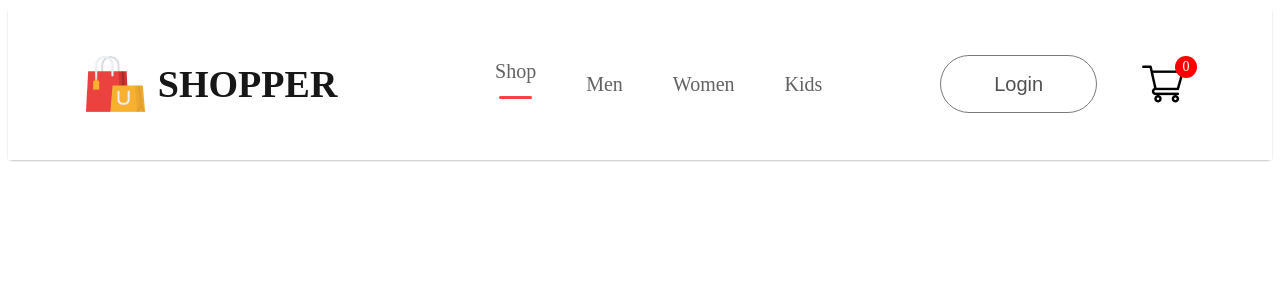
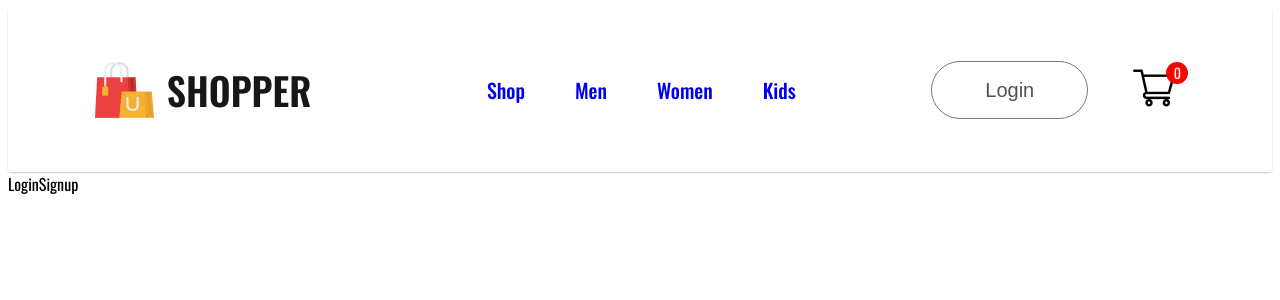
Before and after one commit to morggyogola/clothes_ecommerce_frontend, a React (Vite) app: page /login in a window 1280 px wide. Shown: the top 300 px of the page. Built offline with nearby package versions, Linux system fonts and the light colour scheme.

Commit message:
Added navbar routing and links

```diff
--- a/index.html
+++ b/index.html
@@ -3,6 +3,9 @@
   <head>
     <meta charset="UTF-8" />
     <link rel="icon" type="image/svg+xml" href="/vite.svg" />
+  <link rel="preconnect" href="https://fonts.googleapis.com">
+<link rel="preconnect" href="https://fonts.gstatic.com" crossorigin>
+<link href="https://fonts.googleapis.com/css2?family=Noto+Sans:ital,wght@0,100..900;1,100..900&family=Oswald:wght@200..700&display=swap" rel="stylesheet">
     <meta name="viewport" content="width=device-width, initial-scale=1.0" />
     <title>E-Commerce</title>
   </head>
--- a/src/App.jsx
+++ b/src/App.jsx
@@ -1,15 +1,32 @@
-import { useState } from 'react'
-import './App.css'
-import Navbar from './Components/Navbar/Navbar'
+import { useState } from "react";
+import "./App.css";
+import Navbar from "./Components/Navbar/Navbar";
+import { BrowserRouter, Routes, Route } from "react-router-dom";
+import Shop from "./Pages/Shop";
+import ShopCategory from "./Pages/ShopCategory";
+import Cart from "./Pages/Cart";
+import LoginSignup from "./Pages/LoginSignup";
+import Product from "./Pages/Product";
 
 function App() {
-
-
   return (
     <>
-      <Navbar/>
+      <BrowserRouter>
+        <Navbar />
+        <Routes>
+          <Route path="/" element={<Shop />} />
+          <Route path="/mens" element={<ShopCategory category="men" />} />
+          <Route path="/womens" element={<ShopCategory category="women" />} />
+          <Route path="/kids" element={<ShopCategory category="kid" />} />
+          <Route path="/cart" element={<Cart />} />
+          <Route path="/login" element={<LoginSignup />} />
+          <Route path="/products" element={<Product />}>
+            <Route path=":productId" element={<Product />} />
+          </Route>
+        </Routes>
+      </BrowserRouter>
     </>
-  )
+  );
 }
 
-export default App
+export default App;
--- a/src/Components/Navbar/Navbar.jsx
+++ b/src/Components/Navbar/Navbar.jsx
@@ -1,9 +1,11 @@
-import React from "react";
+import React, { useState } from "react";
 import "./Navbar.css";
 import logo from "../Assets/logo.png";
 import cart_icon from "../Assets/cart_icon.png";
+import { Link } from "react-router-dom";
 
 const Navbar = () => {
+  const [menu, setMenu] = useState("shop");
   return (
     <div className="navbar">
       <div className="nav-logo">
@@ -12,14 +14,42 @@ const Navbar = () => {
       </div>
 
       <ul className="nav-menu">
-        <li>Shop<hr/></li>
-        <li>Men</li>
-        <li>Women</li>
-        <li>Kids</li>
+        <li
+          onClick={() => {
+            setMenu("Shop");
+          }}
+        >
+          <Link style={{textDecoration:'none'}}to="/">Shop</Link>
+          {menu === "Shop" ? <hr /> : <></>}
+        </li>
+        <li
+          onClick={() => {
+            setMenu("Men");
+          }}
+        >
+          <Link style={{textDecoration:'none'}} to="/mens">Men</Link>
+          {menu === "Men" ? <hr /> : <></>}
+        </li>
+        <li
+          onClick={() => {
+            setMenu("Women");
+          }}
+        >
+          <Link style={{textDecoration:'none'}} to="/womens">Women</Link>
+          {menu === "Women" ? <hr /> : <></>}
+        </li>
+        <li
+          onClick={() => {
+            setMenu("Kids");
+          }}
+        >
+          <Link style={{textDecoration:'none'}} to="kids">Kids</Link>
+          {menu === "Kids" ? <hr /> : <></>}
+        </li>
       </ul>
       <div className="nav-login-cart">
-        <button>Login</button>
-        <img src={cart_icon} alt="cart icon here" />
+       <Link to="/login"><button>Login</button></Link>
+       <Link to="/cart"><img src={cart_icon} alt="cart icon here" /></Link>
         <div className="nav-cart-count">0</div>
       </div>
     </div>
--- /dev/null
+++ b/src/Pages/Cart.jsx
@@ -0,0 +1,9 @@
+import React from 'react'
+
+const Cart = () => {
+  return (
+    <div>Cart</div>
+  )
+}
+
+export default Cart
--- /dev/null
+++ b/src/Pages/LoginSignup.jsx
@@ -0,0 +1,9 @@
+import React from 'react'
+
+const LoginSignup = () => {
+  return (
+    <div>LoginSignup</div>
+  )
+}
+
+export default LoginSignup
--- /dev/null
+++ b/src/Pages/Product.jsx
@@ -0,0 +1,9 @@
+import React from 'react'
+
+const Product = () => {
+  return (
+    <div>Product</div>
+  )
+}
+
+export default Product
--- /dev/null
+++ b/src/Pages/Shop.jsx
@@ -0,0 +1,9 @@
+import React from 'react'
+
+const Shop = () => {
+  return (
+    <div>Shop</div>
+  )
+}
+
+export default Shop
--- /dev/null
+++ b/src/Pages/ShopCategory.jsx
@@ -0,0 +1,9 @@
+import React from 'react'
+
+const ShopCategory = () => {
+  return (
+    <div>ShopCategory</div>
+  )
+}
+
+export default ShopCategory
--- a/src/index.css
+++ b/src/index.css
@@ -0,0 +1,3 @@
+body{
+    font-family:"Oswald" ;
+}
```
